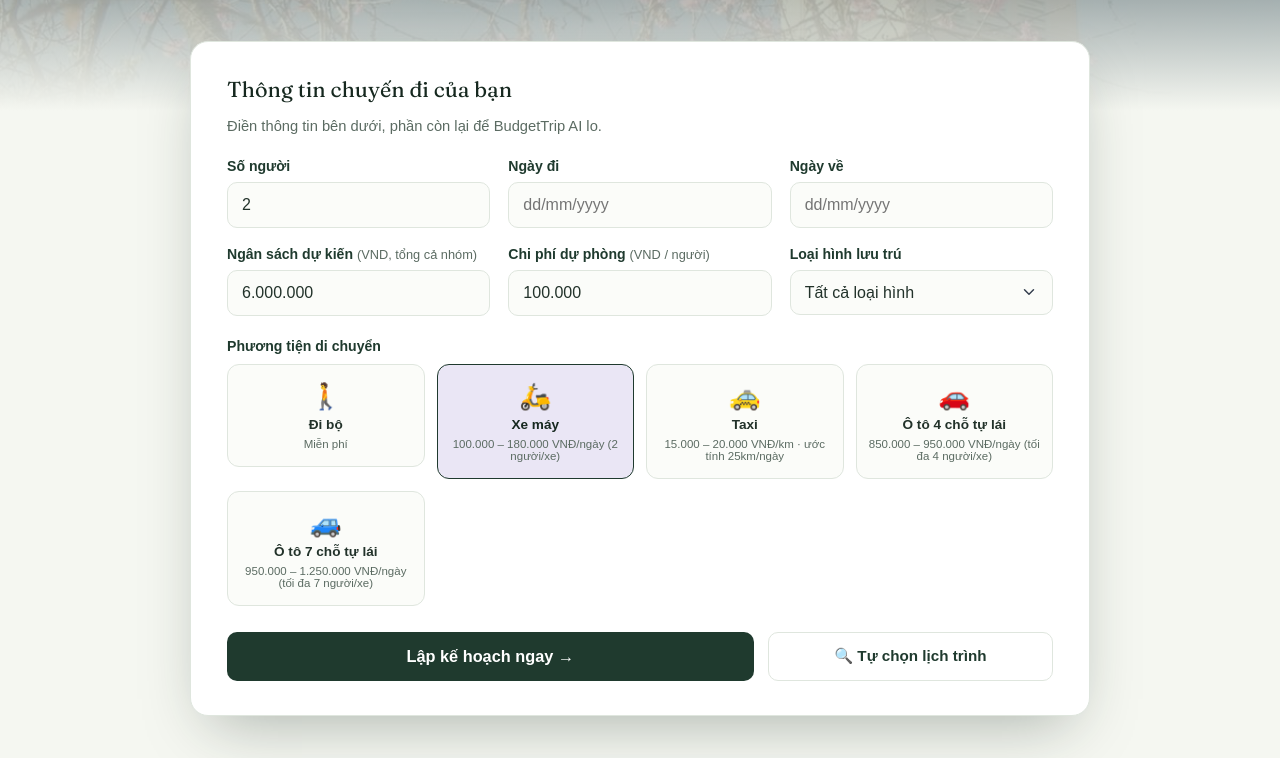
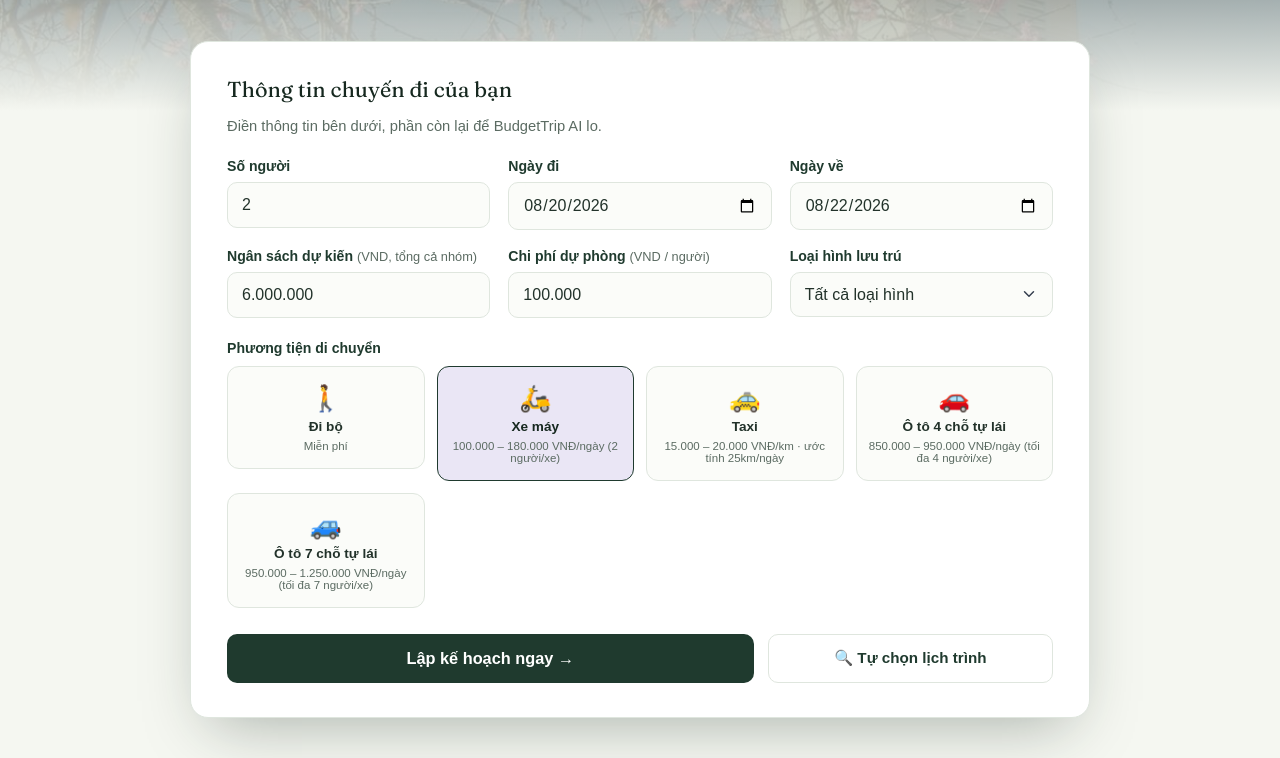
Before and after one commit to tue-nttu/budgettrip-AI, a Flask app: page / in a window 1280 px wide. Shown: the part 709-1467 px from the top of the page. Run offline with Flask 3, Linux system fonts and the light colour scheme.

Commit message:
Update index.html

```diff
--- a/templates/index.html
+++ b/templates/index.html
@@ -37,14 +37,12 @@
       <input type="number" id="people" name="people" min="1" value="2" required>
     </div>
     <div class="field">
-      <label for="start_date_display">Ngày đi</label>
-      <input type="text" id="start_date_display" placeholder="dd/mm/yyyy" inputmode="numeric" maxlength="10" required>
-      <input type="hidden" id="start_date" name="start_date">
+      <label for="start_date">Ngày đi</label>
+      <input type="date" id="start_date" name="start_date" required>
     </div>
     <div class="field">
-      <label for="end_date_display">Ngày về</label>
-      <input type="text" id="end_date_display" placeholder="dd/mm/yyyy" inputmode="numeric" maxlength="10" required>
-      <input type="hidden" id="end_date" name="end_date">
+      <label for="end_date">Ngày về</label>
+      <input type="date" id="end_date" name="end_date" required>
     </div>
     <div class="field">
       <label for="budget">Ngân sách dự kiến <span class="unit">(VND, tổng cả nhóm)</span></label>
```
